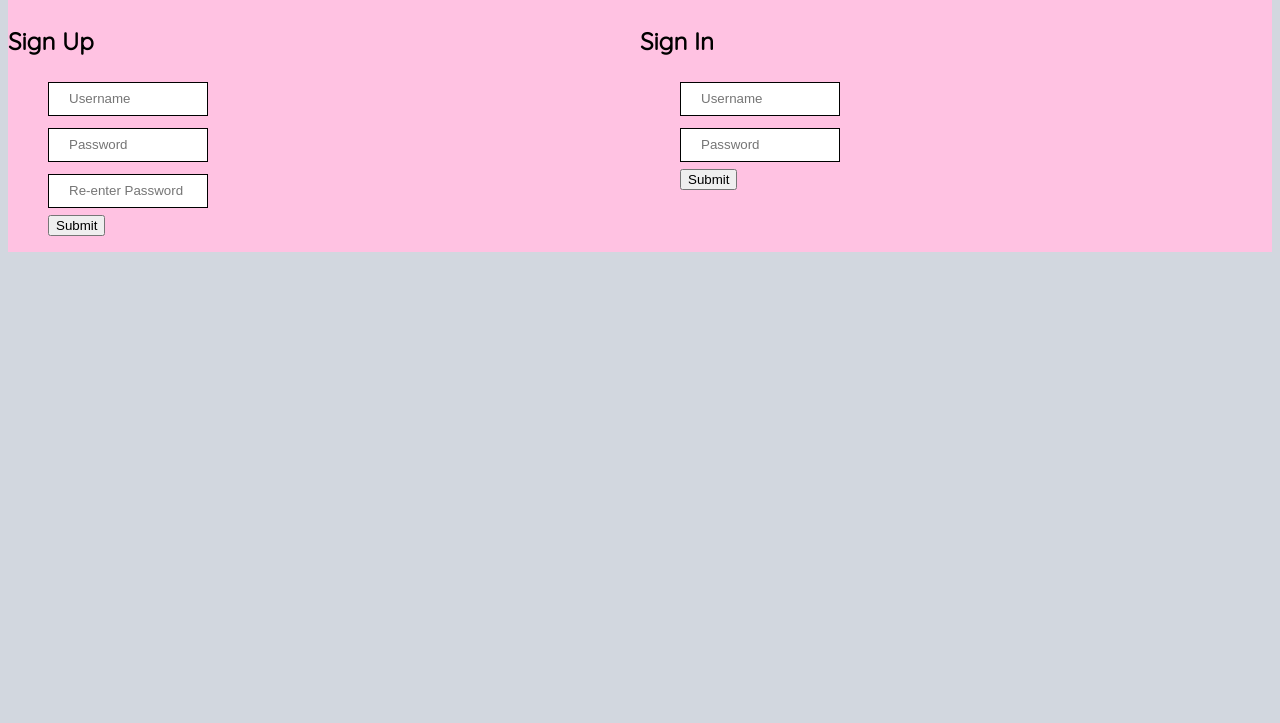
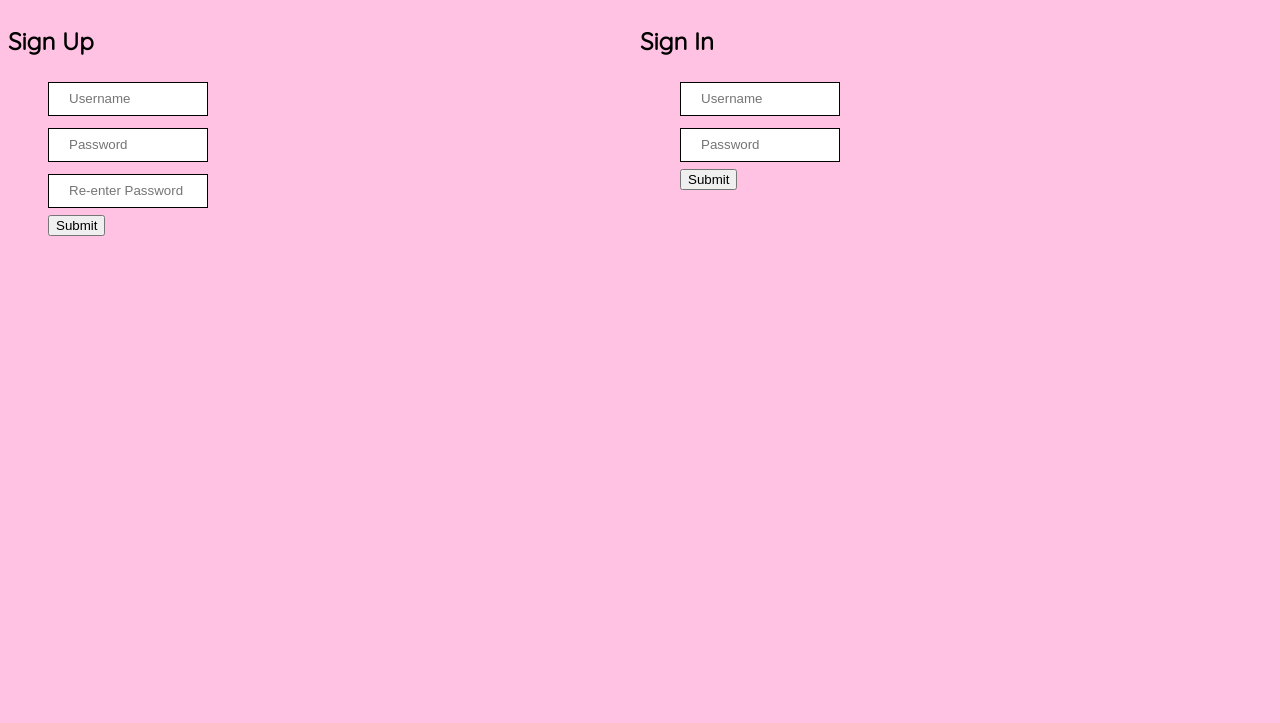
Before and after one commit to mollybick/SavvyCodersCapstone, a website: page index.html in a window 1280 px wide. Shown: the part 77-800 px from the top of the page. Drawn offline with Linux system fonts and the light colour scheme; no server answers.

Commit message:
Added background color to page

```diff
--- a/style-css.css
+++ b/style-css.css
@@ -1,6 +1,6 @@
 :root {
   font-family: "Raleway", sans-serif;
-  background-color: #d2d7df;
+  background-color: #ffc2e2;
 }
 
 h1 {
```
